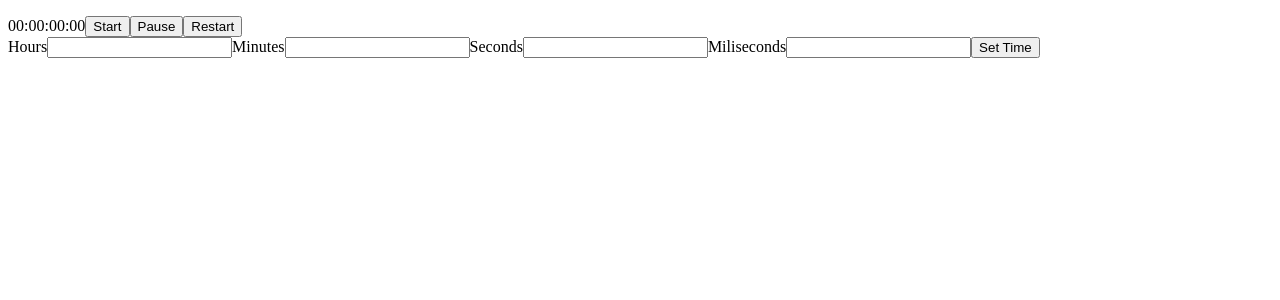
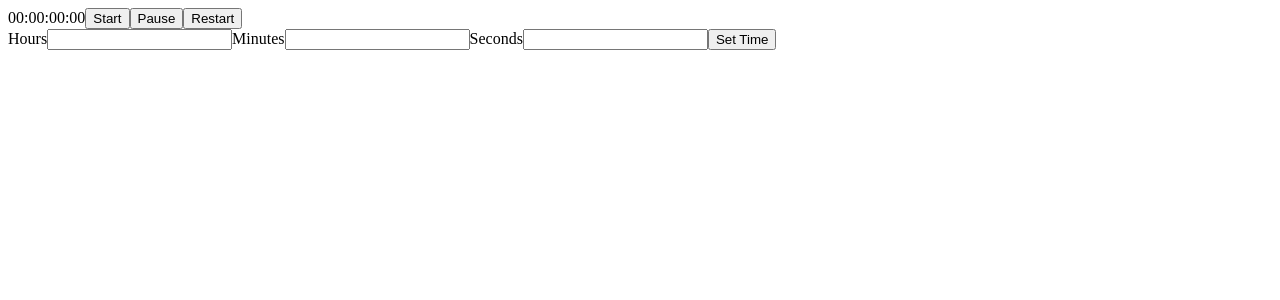
Before and after one commit to AChapeton/stopwatch, a React (Create React App) app: page / in a window 1280 px wide. Shown: the top 300 px of the page. Built offline with nearby package versions, Linux system fonts and the light colour scheme.

Commit message:
Save user time & send alert

```diff
--- a/src/App.js
+++ b/src/App.js
@@ -17,7 +17,7 @@ function App() {
         isActive={isActive}
         setIsActive={setIsActive}
       />
-      <Form setUserTime={setUserTime} />
+      <Form setUserTime={setUserTime} setIsActive={setIsActive} />
     </div>
   );
 }
--- a/src/modules/Alert/index.js
+++ b/src/modules/Alert/index.js
@@ -2,20 +2,27 @@ import { useEffect, useRef } from "react";
 
 const Alert = ({ time, setIsActive, userTime }) => {
   let messageRef = useRef();
-  console.log("Time" + time);
-  console.log("Usertime" + userTime);
 
   useEffect(() => {
     if (time > 0 && userTime > 0) {
       if (time === userTime) {
-        messageRef.current.innerHTML = "Alert!!!";
+        messageRef.current.innerHTML = "Time Reached";
+        // messageRef.current.innerHTML = message;
         setIsActive(false);
       }
     }
   }, [time, setIsActive, userTime]);
 
+  if ((time === 0) & (userTime === 0)) {
+    return <></>;
+  }
+
   if (time === userTime) {
-    return <p ref={messageRef}></p>;
+    return (
+      <>
+        <p ref={messageRef}></p>
+      </>
+    );
   }
 };
 
--- a/src/modules/Form/index.js
+++ b/src/modules/Form/index.js
@@ -1,6 +1,6 @@
 import { useRef } from "react";
 
-const Form = ({ setUserTime }) => {
+const Form = ({ setUserTime, setIsActive }) => {
   // 1. Obtener los valores por ref en cada input
   const hoursRef = useRef();
   const minutesRef = useRef();
@@ -10,7 +10,6 @@ const Form = ({ setUserTime }) => {
   let hours = 0;
   let minutes = 0;
   let seconds = 0;
-  let miliseconds = 0;
   let secondsToMs = 0;
   let minutesToMs = 0;
   let hoursToMs = 0;
@@ -20,16 +19,16 @@ const Form = ({ setUserTime }) => {
     hours = parseInt(hoursRef.current.value);
     minutes = parseInt(minutesRef.current.value);
     seconds = parseInt(secondsRef.current.value);
-    miliseconds = parseInt(milisecondsRef.current.value);
     // 2. Cambiar todos los valores a su valor en milisegundos
     secondsToMs = seconds * 1000;
     minutesToMs = minutes * 60000;
     hoursToMs = hours * 3600000;
     // 3. Sumar todos los valores de milisegundos
-    totalMs = miliseconds + secondsToMs + minutesToMs + hoursToMs;
+    totalMs = secondsToMs + minutesToMs + hoursToMs;
     console.log(totalMs);
     // 4. Guardar en un estado global
     setUserTime(totalMs);
+    // setIsActive(true);
   };
 
   return (
@@ -40,8 +39,6 @@ const Form = ({ setUserTime }) => {
       <input ref={minutesRef} type="number" />
       <label>Seconds</label>
       <input ref={secondsRef} type="number" />
-      <label>Miliseconds</label>
-      <input ref={milisecondsRef} type="number" />
       <button onClick={onSetTime}>Set Time</button>
     </>
   );
```
